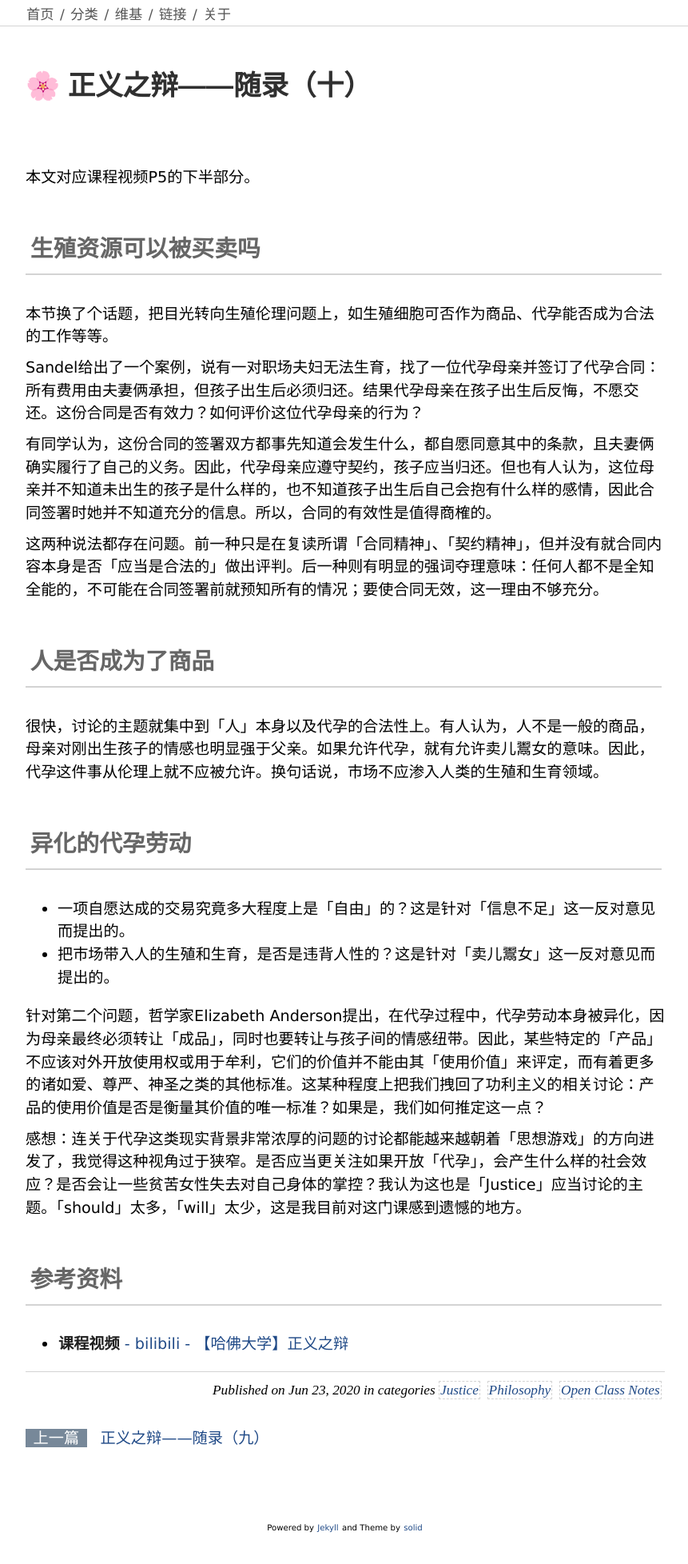
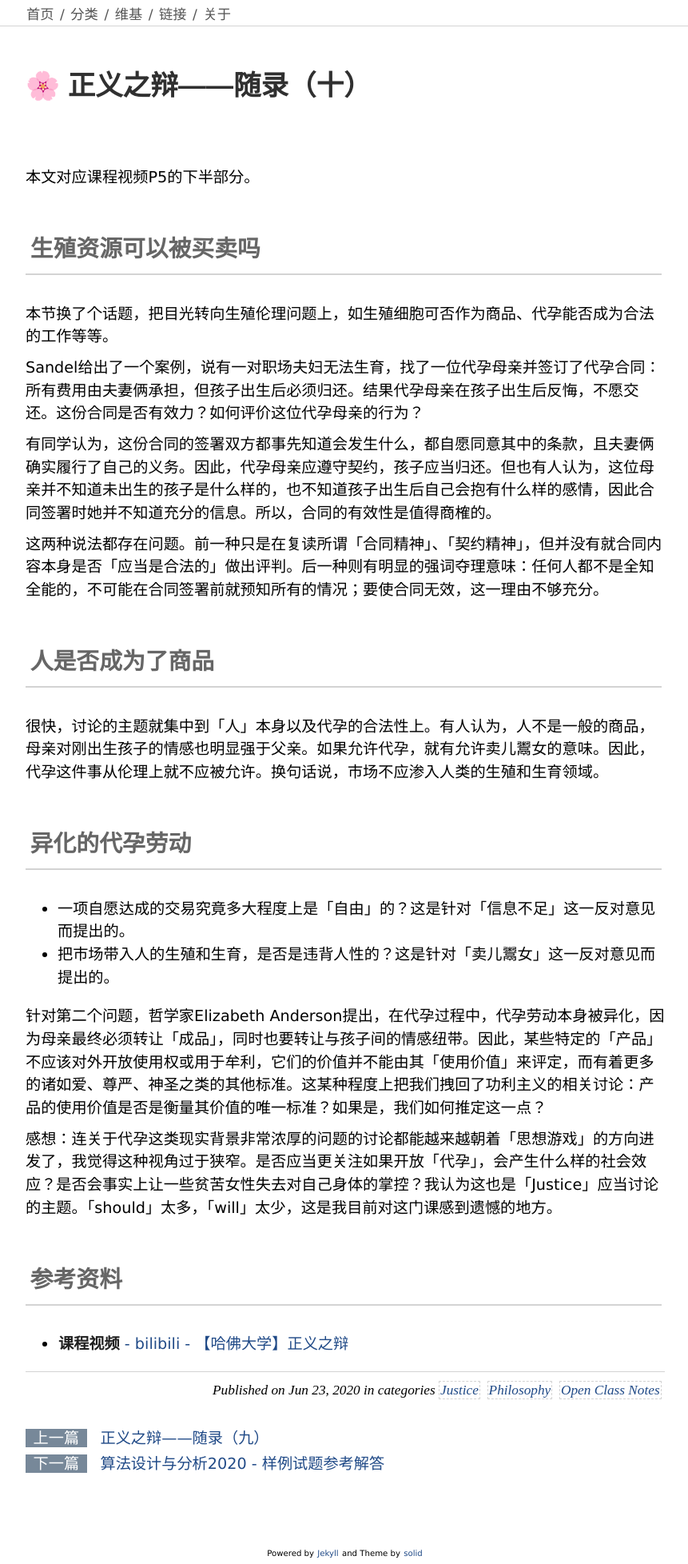
Before and after one commit to ArmeriaWang/ArmeriaWang.github.io, a Jekyll site: the page built from _posts/2020-06-23-harvard-justice-note10.md, in a window 1280 px wide. Shown: the whole page at 80% size, without its empty margins (208-1069 px from the left). Built offline with Jekyll 4.4.1, drawn with Linux system fonts in a browser that asks for light colours; before the commit the page ends 1924 px from its top, so only the background shows below that; some of the changed lines change nothing that is shown.

Commit message:
add ada sample sol

````diff
--- a/_posts/2020-06-23-harvard-justice-note10.md
+++ b/_posts/2020-06-23-harvard-justice-note10.md
@@ -33,7 +33,7 @@ Sandel给出了一个案例，说有一对职场夫妇无法生育，找了一
 
 针对第二个问题，哲学家Elizabeth Anderson提出，在代孕过程中，代孕劳动本身被异化，因为母亲最终必须转让「成品」，同时也要转让与孩子间的情感纽带。因此，某些特定的「产品」不应该对外开放使用权或用于牟利，它们的价值并不能由其「使用价值」来评定，而有着更多的诸如爱、尊严、神圣之类的其他标准。这某种程度上把我们拽回了功利主义的相关讨论：产品的使用价值是否是衡量其价值的唯一标准？如果是，我们如何推定这一点？
 
-感想：连关于代孕这类现实背景非常浓厚的问题的讨论都能越来越朝着「思想游戏」的方向进发了，我觉得这种视角过于狭窄。是否应当更关注如果开放「代孕」，会产生什么样的社会效应？是否会让一些贫苦女性失去对自己身体的掌控？我认为这也是「Justice」应当讨论的主题。「should」太多，「will」太少，这是我目前对这门课感到遗憾的地方。
+感想：连关于代孕这类现实背景非常浓厚的问题的讨论都能越来越朝着「思想游戏」的方向进发了，我觉得这种视角过于狭窄。是否应当更关注如果开放「代孕」，会产生什么样的社会效应？是否会事实上让一些贫苦女性失去对自己身体的掌控？我认为这也是「Justice」应当讨论的主题。「should」太多，「will」太少，这是我目前对这门课感到遗憾的地方。
 
 ## 参考资料
 
--- /dev/null
+++ b/_posts/2020-07-22-ada-sample-solution.md
@@ -0,0 +1,283 @@
+---
+layout: post
+title: ada-sample-solution
+postTitle: 算法设计与分析2020 - 样例试题参考解答
+categories: [Algorithms]
+description: 算法设计与分析2020 - 样例试题个人解答
+keywords: Algorithms
+published: true
+mathjax: true
+typora-root-url: ..
+---
+
+# 算法设计与分析2020 - 样例试题个人解答
+
+By [ArmeriaWang@github](https://armeriawang.github.io)
+
+[TOC]
+
+## T1
+
+本算法的功能是计算
+$$
+\begin{aligned}
+\textrm{Answer}
+&= \sum_{i=1}^{n}\sum_{j=1}^{i}\sum_{k=1}^{i+j}1\\
+&= \sum_{i=1}^{n}\sum_{j=1}^{i}i+j\\
+&= \frac{1}{2}[n+\sum_{i=1}^n3i^2]\\
+&= O(n^3)
+\end{aligned}
+$$
+不难发现，$x$的值与时间复杂度是同阶的。因此，该算法的时间复杂度也为$O(n^3)$。
+
+## T2
+
+因为$f(n)=O(g(n))$，所以$\exist c_1>0, n_1, \forall n>n_1$，有$0\le f(n) \le c_1g(n)$。
+
+因为$g(n)=O(h(n))$，所以$\exist c_2>0, n_2, \forall n>n_2$，有$0\le g(n) \le c_2h(n)$。
+
+取$n' = \max\{n_1, n_2\}$，则$\forall n > n'$，有$0 \le f(n) \le c_1g(n) \le c_1\cdot c_2h(n)$。由于$c_1, c_2>0$，所以$c_1\cdot c_2 >0$，$f(n)=O(h(n))$。
+
+
+## T3
+
+在这里，$a = b = 2$，$f(n)=n^4$。因此$f(n)$的阶数更高，$T(n)=\theta(n^4)$。
+
+## T4
+
+### 基本思路
+
+由于$S$有序，所以先对$S$划分，取出其中间元素$p_m$。然后，利用[快速选择算法](https://en.wikipedia.org/wiki/Quickselect)选出$A$中第$p_m$小的元素$a_m$，并以该元素为基准把$A$划分为两部分，其中$a_m$左边的都比它小，$a_m$右边的都比它大（同样用类似快速排序的方法实现）。这样，原问题就分解成两个规模为$k'=k/2$，$n'=n/2$（平均情况下）的完全类似的子问题。
+
+### 伪代码
+
+```pascal
+// 快速选择算法
+// 输入：数组A及其长度n，排名r
+// 返回：A中第r小的元素
+function QuickSelect(A, n, r) begin
+	return rth smallest element of array A in O(n) time
+end
+
+// 分治算法
+// 输入：数组A及其长度n，集合S及其长度k
+// 返回：输出A中排名为S的元组
+function PartitionSolve(A, n, S, k) begin
+	if k = 1 then return QuickSelect(A, 1, S[1])
+	sMid = S[k/2]
+	aMid = QuickSelect(A, n, Smid)
+	i = 1
+	j = n
+	while (i < j) begin
+		while (A[i] < aMid) i++
+		while (A[j] > aMid) j--
+		if (i < j) begin
+			swap(A[i], A[j])
+			i++
+			j--
+		end
+	end
+	ansL = PartitionSolve(A, i, S, k/2)
+	ansR = PartitionSolve(A + i + 1, n - i, S + k/2, k - k/2)
+	return merge(ansL, ansR)
+end
+```
+
+### 时间复杂度
+
+设$A$中元素数为$n$，$S$中元素数为$k$的问题的时间为$T(n,k)$，那么：
+$$
+T(n,k)=2T(n/2, k/2) + n
+$$
+其中右侧最后一项$n$为快速选择算法的平均复杂度。用代入法容易证明，$T(n,k)=n\log{k}$。
+
+## T5
+
+### 贪心策略
+
+按加工时间$f$从大到小的方式将任务排序，按顺序依次做即可。
+
+### 时间复杂度
+
+算法时间复杂度就是排序的时间复杂度$O(n\log{n})$。
+
+### 正确性证明
+
+#### 引理
+
+设$S$为任务集合$<J_1, J_2,\cdots,J_n$>，$T(S)$为把集合$S$中的任务全部做完所需的时间，任务$J_i$所需的设计时间、加工时间分别为$d_i$、$f_i$。则
+$$
+T(S)=\min\{d_i+\max\{T(S-\{J_i\}), f_i\}
+$$
+其中$1\le i \le n$，$J_i$表示$S$中第一个做的任务，$\min$用于决策谁是第一个。
+
+设$J_i$和$J_j$分别是是$S$中第一个、第二个做的任务，$T_{s_1s_2\dots s_k}(S)$为前$k$个任务顺序是$J_{s_1}J_{s_2}\dots J_{s_k}$的前提下所能取得的最小时间，那么：
+$$
+\begin{aligned}
+T_{ij}(S)
+&= d_i + \max\{T_j(S-\{J_i\}), f_i\}\\
+&= d_i + \max\{d_j+\max\{T(S-\{J_i, J_j\}), f_j\},f_i\}\\
+&= d_i + \max\{T(S-\{J_i, J_j\})+d_j, f_j+d_j, f_i\}\\
+&= \max\{T(S-\{J_i, J_j\})+d_j+d_i, f_j+d_j+d_i, f_i+d_i\}
+\end{aligned}
+$$
+假设有$f_i\le f_j$。不难发现，若调换$J_i$和$J_j$，那么无论$T_{ij}(S)$取的是$\max$的三项中的哪一项，$T_{ji}(S)$都不会比$T_{ij}(S)$更大。
+
+#### 贪心选择性
+
+对于加工时间$f$最大的任务$J_i$来说，它要第一个做。否则，可以像冒泡排序一样，把它依次与相邻的之前的任务交换顺序，直到交换到第一个，且在此过程中总时间$T$不会变大（引理）。
+
+#### 最优子结构
+
+由(2)式可知，子问题$S-\{J_i\}$取得最优解$T(S-\{J_i\})$时，原问题$T(S)$一定也取得最优解。
+
+因此贪心策略成立。
+
+## T6
+
+### 基本思路与DP方程
+
+首先预处理出所有的$\max(l, r)$和$\min(l, r)$，其中$\max(l, r)$表示$\{x_l, x_{l+1}, \dots, x_r\}$中的最大值，$\min(l,r)$表示最小值。
+
+设$f[i][j]$为考虑到第$i$个数，已分成$j$段的最小代价。那么：
+$$
+f[i][j] = \min_{j-1\le t\le i-1}\{f[t][j-1] + \mathrm{cost}(\{x_{t+1}, x_{t+2},\cdots, x_i\})\}
+$$
+即：枚举第$j-1$段的右端点$t$，取造成总代价最小者作为实际决策。
+
+### 伪代码
+
+```pascal
+// 输入：x[1..n], k
+
+for i = 1 to n do
+	minv[i][i] = maxv[i][i] = x[i]
+
+for i = 1 to n - 1 do
+	for j = i + 1 to n do begin
+		minv[i][j] = min(minv[i][j - 1], x[j])
+		maxv[i][j] = max(maxv[i][j - 1], x[j])
+	end
+
+f[1][1] = 0
+for i = 2 to n do
+	for j = 1 to min(i, k) do
+		f[i][j] = ∞
+		for t = j - 1 to i - 1 do
+			f[i][j] = min(f[i][j], f[t][j - 1] + (maxv[t + 1][i] - minv[t + 1][i])^2)
+
+return f[n][k]
+```
+
+### 时间复杂度
+
+预处理的过程是$O(n^2)$的，状态数是$O(nk)$个，每个状态的计算需要$O(n)$的时间，因此总的复杂度为$O(n^2 + n^2k) = O(n^2k)$。
+
+## T7
+
+### 基本思路
+
+如果没有RESET操作，就从低位到高位，按照从左到右（数组下标从小到大）的顺序存储二进制值即可。加入RESET操作后，需要额外记录其长度信息。由于题目限制只能使用一个bit数组，所以可以用如下方式存储：$D = a_0s_0a_1s_1\cdots a_ns_n$。其中，$a_0a_1\cdots a_n$为计数值，$s_i$是「有效位标记」：当且仅当$a_i$是最高位或低于最高位时为1，否则为0。初始时全部为0。
+
+- **INCREMENT操作**。对于$a$，将从左到右将1置为0，直至遇到一个0，将其置为1。对于$s$，只需在最后的0置1的$a_i$对应的$s_i$置为1即可。
+- **RESET操作**。从左到右把$a$和$s$置0，直至碰到某一位的$s$是0，说明已经超过了最高位，就不再继续了。
+
+### 势能分析证明（未完成）
+
+下面用势能分析方法证明，对于任意的长度为$n$的操作序列，上述方法的时间复杂度都是$O(n)$。
+
+**<u>注意，下列证明是不完整的，RESET的均摊费用无法转化为常数，可能是势能函数设计得不对。请有办法的大佬不吝指点！</u>**
+
+设$\phi(D)$为计数器中1的个数。
+
+计数器初始状态$D_0$中1的个数为0，$\phi(D_0)=0$。显然第$i$个操作之后$D_i$满足$\phi(D_i)\ge 0=\phi(D_0)$。于是$n$个操作的平摊代价总和就表示了实际代价的一个上界。
+
+- **INCREMENT操作**。设第$i$次INCREMENT操作对$t_i$个$a$中的位进行了置0，将一位置1；将一个$s$中的位进行了置1：
+  - 该操作实际代价：$c_i = t_i + 2$
+  - 在第$i$次操作后计数器中1的个数$b_i \le b_{i-1} - t_i+2$
+  - 势差：$\phi(D_i) - \phi(D_{i-1}) \le (b_{i-1}-t_i+2)-b_{i-1}= 2-t_i$
+  - 平摊代价：$c_i' = c_i + \phi(D_i) - \phi(D_{i-1}) \le (t_i+2) + (2-t_i) = 4$
+
+- **RESET操作**。设第$i$次RESET操作对$D$中总共$k_i$位进行了清0：
+  - 该操作实际代价：$c_i = k_i$
+  - 第$i$次操作后计数器中1的个数$b_i = 0$
+  - 势差：$\phi(D_i) - \phi(D_{i-1}) \le 0-b_{i-1} = -b_{i-1}$
+  - 平摊代价：$c_i' = c_i + \phi(D_i) - \phi(D_{i-1}) \le k_i-b_{i-1}$
+
+### 会计法证明
+
+对每次INCREMENT操作征收4元，RESET操作征收1元即可。具体来说，数组里的每个1都会有3元的存款（由0变1消耗1元）。这3元存款里预留出1元作为以后该位翻转为零时用；再留出1元作为维护最高位的费用；再留出1元作为RESET时使用（同时最高位标记也都被清零）。
+
+## T8
+
+### 基本思路
+
+这是一道经典的最小割题目。
+
+把两个核心分别作为源点$S$和汇点$T$，每个例程是一个结点。从$S$向例程结点$i$连一条容量为$A_i$的边，从各个例程结点$i$向$T$连一条容量为$B_i$的边。如果例程$i$和例程$j$有数据交换，就在这两个结点间连容量为额外费用$P$的双向边。
+
+假设我们已经有了这个图的最小割$C$。根据割的定义，每个例程结点要么与$S$在同一个集合中（与$S$连通），要么与$T$在同一个集合中（与$T$连通）。这分别代表在核心$S$上运行和在核心$T$上运行。
+
+可以看到，如果两个例程在同一个核心上运行，那么它们之间就是连通的，无需割去容量为$P$的额外代价边。否则，为使二者不连通，就必须割去它们之间的边。由于割$C$是最小割，因此其容量就是我们所要的最小代价。
+
+### 伪代码
+
+```pascal
+// 输入：流网络G<V, E>，源s，汇t
+// 输出：G中从s到t的最大流
+function FordFulkerson(G, s, t) begin
+	for any (u, v) in E do begin
+		f(u, v) = 0
+		f(v, u) = 0
+	end
+	while G_f exist augmenting path p do begin
+    	cap(p) = min{c_f(u, v) | (u, v) is an edge of p}
+    	for every edge (u, v) in p do begin
+    		f(u, v) = f(u, v) + cap(p)
+    		f(v, u) = -f(u, v)
+    	end
+	end
+end
+
+// 输入：模块数N，运行成本A、B，M对需要数据交换的例程，数据交换成本P
+// 输出：最低总费用
+function SolveCore(N, A, B, M, P) begin
+	G = new Graph with source S and target T
+	for i = 1 to n do begin
+		AddEdge(G, S, i, A_i)
+		AddEdge(G, i, T, B_i)
+	end
+	for every pair (i, j) in M do begin
+		AddEdge(G, i, j, P)
+		AddEdge(G, j, i, P)
+	end
+	return FordFulkerson(G, S, T)
+end
+```
+
+### 算法复杂度
+
+本题等价于求解$O(n)$个结点、$O(n+m)$条边的网络流问题，因此时间复杂度取决于所采用的最大流算法。如果使用Edmonds-Karp算法，时间复杂度就是$O(n\cdot (n+m)^2)$。
+
+## T9
+
+维护一个长度为$n$的队列$Q$，初始时为前$n$个字符。从左到右依次扫描，每次把队头（最左侧字符）出队，新的字符（右侧读入的新字符）入队。这样，每次移动只需判断这两个字符是否为碱基字符即可。时间复杂度为$O(|s| + n)$。
+
+## T10
+
+设估价函数$f$为「当前结点的最小出边和终点$T$的最小入边之和」。注意，当前结点的出边包含$T$，需要进行特殊检查。
+
+图中点数过多，这里只以结点$S$、1、6、7、8、9、11形成的子图为例（终点为11）：
+
+![image-20200721220554344](C:\Users\Armeria\AppData\Roaming\Typora\typora-user-images\image-20200721220554344.png)
+
+| 访问节点 | 更新结点 | $g$  | $h$  | $f$  |
+| :------: | :------: | :--: | :--: | ---- |
+|   $S$    |    1     |  8   |  12  | 20   |
+|   $S$    |    6     |  2   |  22  | 24   |
+|   $S$    |    7     |  3   |  18  | 21   |
+|    1     |    8     |  10  |  15  | 25   |
+|    7     |    9     |  11  |  10  | 21   |
+|    9     |    11    |  21  |  0   | 21   |
+
+因此$S$到11的最短路为21。
````
